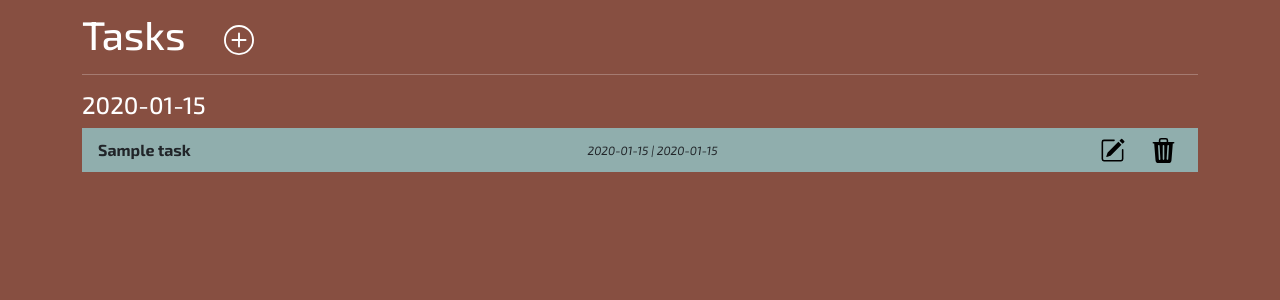
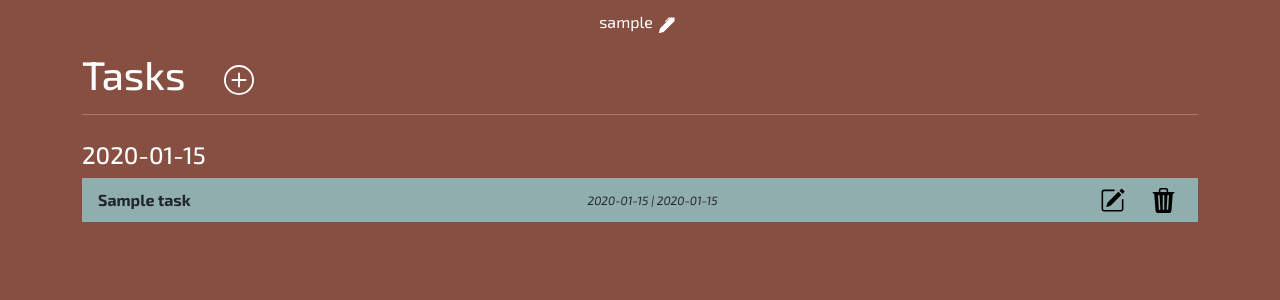
Before and after one commit to Py-God/todo_app, a Flask app: page / in a window 1280 px wide. Shown: the part 64-364 px from the top of the page. Run offline with Flask 3, Linux system fonts and the light colour scheme; the visitor is signed in with stand-in values (Sample User, id 1); tables that the repository leaves empty hold one stand-in row (values such as "Sample post").

Commit message:
to finish username edit and index page

```diff
--- a/app.py
+++ b/app.py
@@ -160,10 +160,22 @@ def logout():
 def index():
     tasks = db.session.execute(db.select(Task).order_by(desc(Task.id))).scalars()
 
+    user = User.query.filter_by(id=session["user_id"]).first()
+
     task_dict = {}
 
     for task in tasks:
-        if not task_dict:
+        for t in task_dict:
+            if date(task.date) == t:
+                task_dict[date(task.date)].append(
+                {
+                "id": task.id,
+                "name": task.name,
+                "time": task.time,
+                "date": task.date
+                }
+            )
+        else:
             task_dict[date(task.date)] = [
             {
             "id": task.id,
@@ -172,17 +184,8 @@ def index():
             "date": task.date
             }
         ]
-        else:
-            task_dict[date(task.date)].append(
-                {
-                "id": task.id,
-                "name": task.name,
-                "time": task.time,
-                "date": task.date
-                }
-            )
 
-    return render_template("index.html", task_dict=task_dict)
+    return render_template("index.html", task_dict=task_dict, user=user)
 
 
 @app.route("/add_task", methods=["GET", "POST"])
--- a/static/style.css
+++ b/static/style.css
@@ -68,7 +68,7 @@ a {
     text-decoration: none;
 }
 
-form {
+form{
     display: inline;
 }
 
@@ -76,3 +76,20 @@ button {
     background-color: #90AEAD;
     border: none;
 }
+
+.username {
+    text-align: center;
+}
+
+.username {
+    display: flex;
+    justify-content: center;
+}
+
+.edit-username-img {
+    background-color: #874f41;
+}
+
+.date {
+    margin-top: 10px;
+}
--- a/templates/index.html
+++ b/templates/index.html
@@ -6,11 +6,21 @@
 {% endblock title %}
 
 
+{% block heading %}
 
-{% block heading %}
+    <div class="username">
+        <p>{{ user.username }}</p>
+
+        <form action="/edit_username" method="post" >
+            <button class="edit-username-img" type="submit">
+                <img src="/static/images/pen-fill.svg" alt="edit task">
+            </button>
+        </form>
+    </div>
+
     <h1>Tasks <a href="/add_task"><img id="add-task" src="/static/images/plus-circle.svg" alt="Add Task"></a></h1>
+
 {% endblock heading %}
-
 
 
 {% block content %}
@@ -19,7 +29,7 @@
 
         {% for date in task_dict %}
 
-            <h4>{{ date }}</h4>
+            <h4 class="date">{{ date }}</h4>
 
 
             {% for data in task_dict[date] %}
--- a/templates/layout.html
+++ b/templates/layout.html
@@ -33,12 +33,6 @@
             <!-- if user is logged in -->
             {% if session["user_id"] %}
 
-                <ul class="navbar-nav me-auto mt-2">
-                    <li class="nav-item"><a class="nav-link" href="#"></a></li>
-                    <li class="nav-item"><a class="nav-link" href="#"></a></li>
-                    <li class="nav-item"><a class="nav-link" href="#"></a></li>
-                </ul>
-
                 <!-- logout button -->
                 <ul class="navbar-nav ms-auto mt-2">
                     <li class="nav-item"><a class="nav-link" href="/logout">Log Out</a></li>
```
Also changed, not shown: static/images/pen-fill.svg (added).
